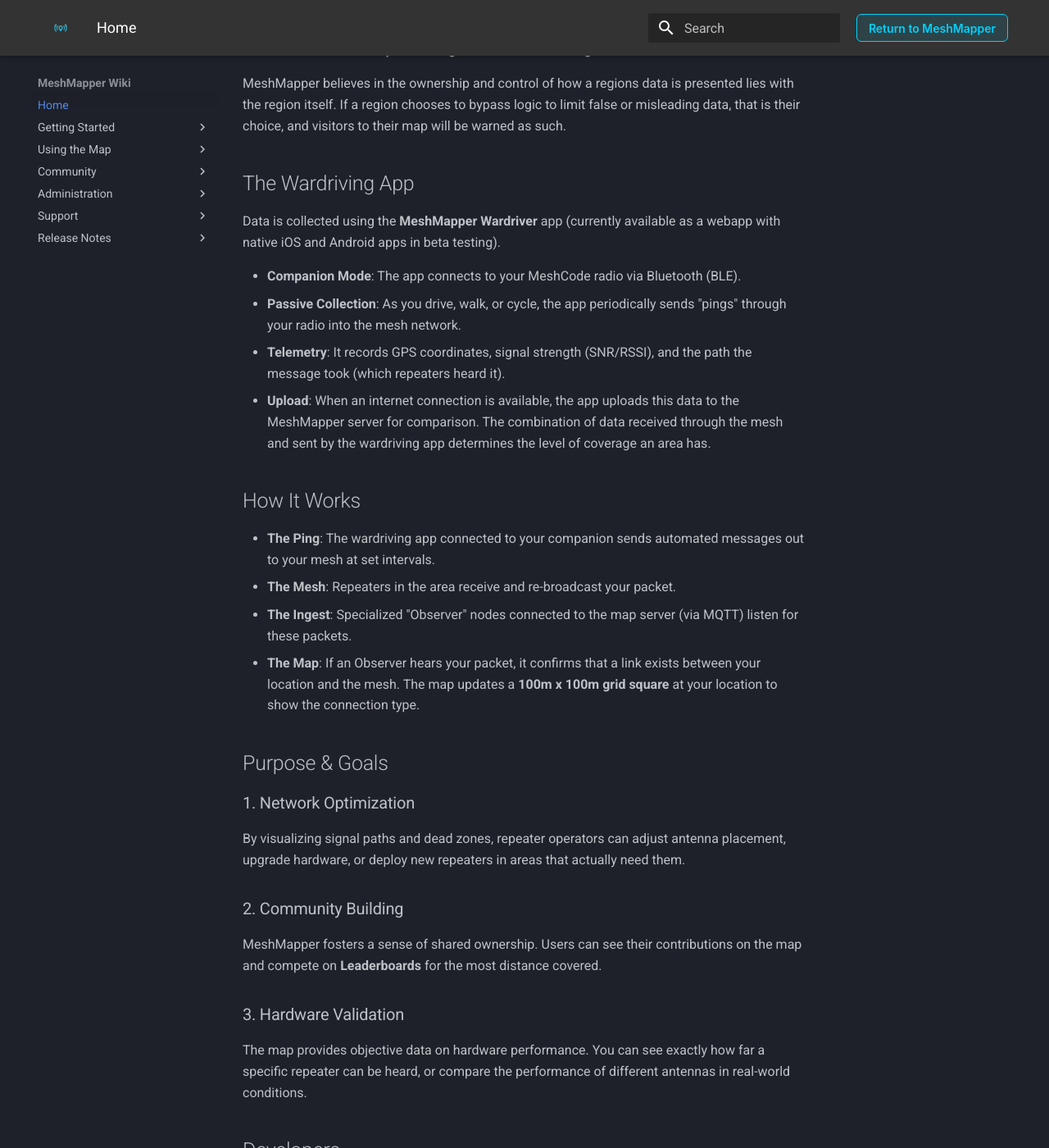
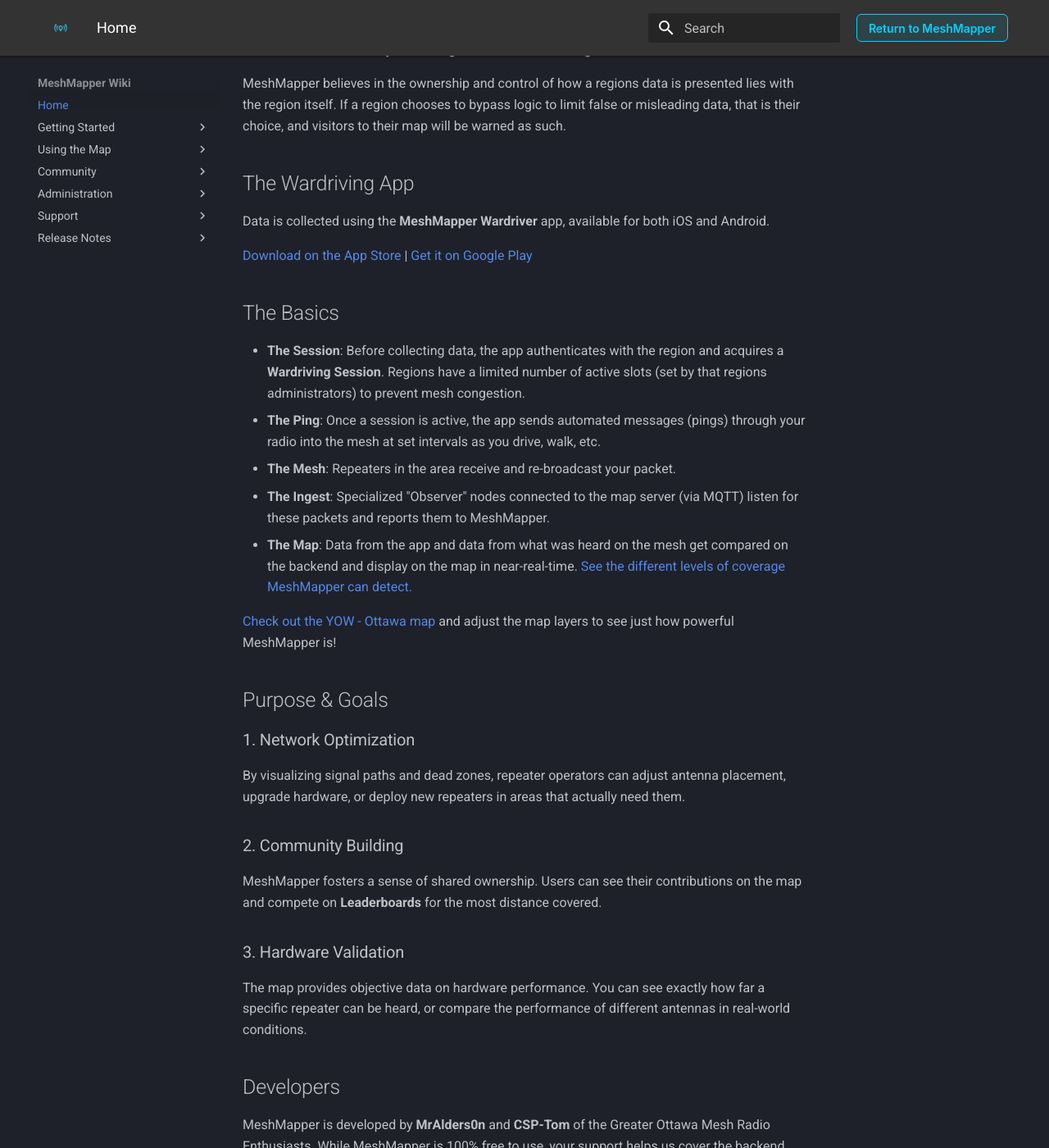
Before and after one commit to MeshMapper/MeshMapper_Wiki, an MkDocs documentation site: the page built from docs/index.md, in a window 1280 px wide and 1400 px high, scrolled down 956 px. Shown: the whole window at 82% size. Built offline with MkDocs 1.6.1 and Material for MkDocs 9.7.7, drawn with Linux system fonts in a browser that asks for light colours.

Commit message:
Added app links.  Added info on social media links.

```diff
--- a/docs/index.md
+++ b/docs/index.md
@@ -26,19 +26,19 @@
 
 ## The Wardriving App
 
-Data is collected using the **MeshMapper Wardriver** app (currently available as a webapp with native iOS and Android apps in beta testing).
+Data is collected using the **MeshMapper Wardriver** app, available for both iOS and Android.
 
-  - **Companion Mode**: The app connects to your MeshCode radio via Bluetooth (BLE).
-  - **Passive Collection**: As you drive, walk, or cycle, the app periodically sends "pings" through your radio into the mesh network.
-  - **Telemetry**: It records GPS coordinates, signal strength (SNR/RSSI), and the path the message took (which repeaters heard it).
-  - **Upload**: When an internet connection is available, the app uploads this data to the MeshMapper server for comparison.  The combination of data received through the mesh and sent by the wardriving app determines the level of coverage an area has.
+[Download on the App Store](https://apps.apple.com/us/app/meshmapper/id6758073991) | [Get it on Google Play](https://play.google.com/store/apps/details?id=net.meshmapper.app)
 
-## How It Works
+## The Basics
 
-  - **The Ping**: The wardriving app connected to your companion sends automated messages out to your mesh at set intervals.
+  - **The Session**: Before collecting data, the app authenticates with the region and acquires a **Wardriving Session**. Regions have a limited number of active slots (set by that regions administrators) to prevent mesh congestion.
+  - **The Ping**: Once a session is active, the app sends automated messages (pings) through your radio into the mesh at set intervals as you drive, walk, etc.
   - **The Mesh**: Repeaters in the area receive and re-broadcast your packet.
-  - **The Ingest**: Specialized "Observer" nodes connected to the map server (via MQTT) listen for these packets.
-  - **The Map**: If an Observer hears your packet, it confirms that a link exists between your location and the mesh. The map updates a **100m x 100m grid square** at your location to show the connection type.
+  - **The Ingest**: Specialized "Observer" nodes connected to the map server (via MQTT) listen for these packets and reports them to MeshMapper.
+  - **The Map**: Data from the app and data from what was heard on the mesh get compared on the backend and display on the map in near-real-time.  [See the different levels of coverage MeshMapper can detect.](https://meshmapper.net/img/pingtypes.png)
+
+[Check out the YOW - Ottawa map](https://yow.meshmapper.net) and adjust the map layers to see just how powerful MeshMapper is!
 
 ## Purpose & Goals
 
```
Also changed, not shown: docs/admins.md (+2 -1 lines).
